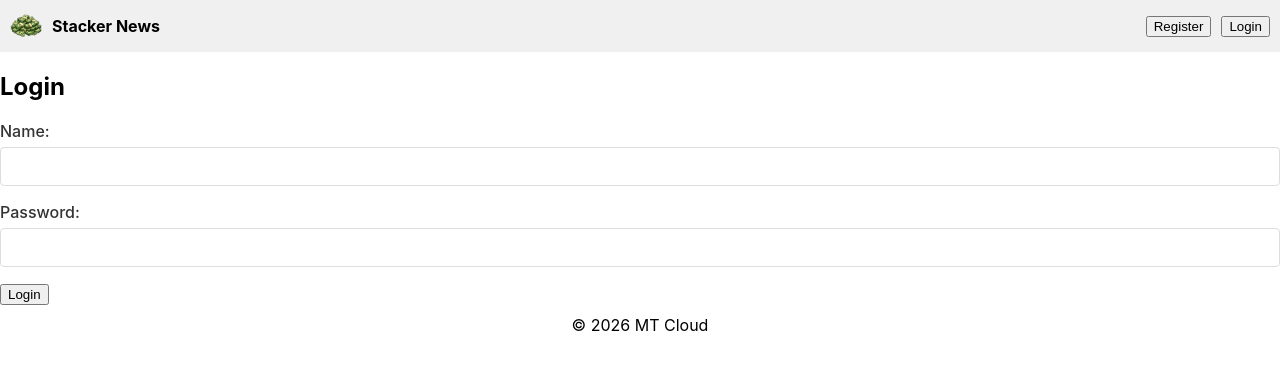
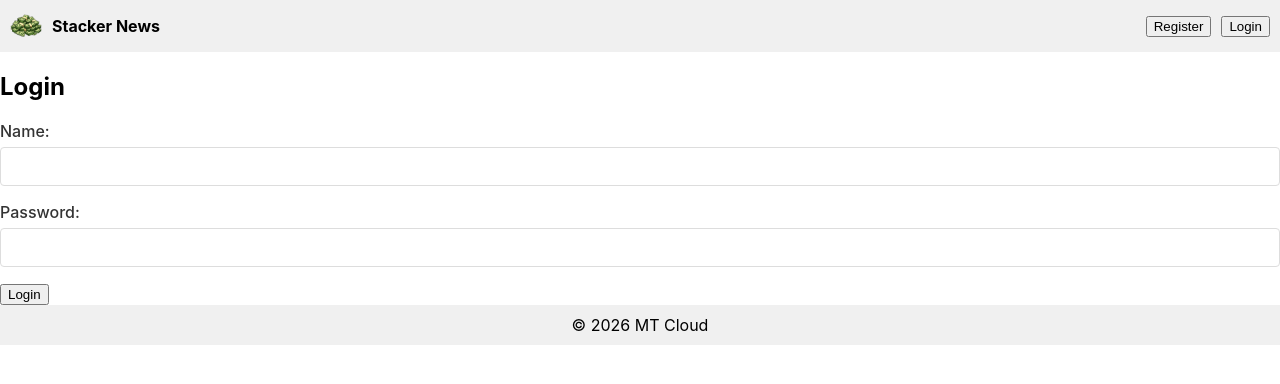
Before and after one commit to JPelter/investing, a React (Create React App) app in the folder frontend/: page /login in a window 1280 px wide. Shown: the top 384 px of the page. Built offline with nearby package versions, Linux system fonts and the light colour scheme; no server answers.

Commit message:
change background color of footer

```diff
--- a/frontend/src/index.js
+++ b/frontend/src/index.js
@@ -69,7 +69,7 @@ function MainApp() {
           <Route path="/login" element={<Login setLoggedIn={setLoggedIn} setUsername={setUsername} />} />
           <Route path="/create-post" element={<CreatePostPage />} />
         </Routes>
-        <footer style={{ textAlign: 'center', padding: '10px' }}>
+        <footer style={{ textAlign: 'center', padding: '10px', backgroundColor: '#f0f0f0' }}>
           © {new Date().getFullYear()} MT Cloud
         </footer>
       </BrowserRouter>
```
